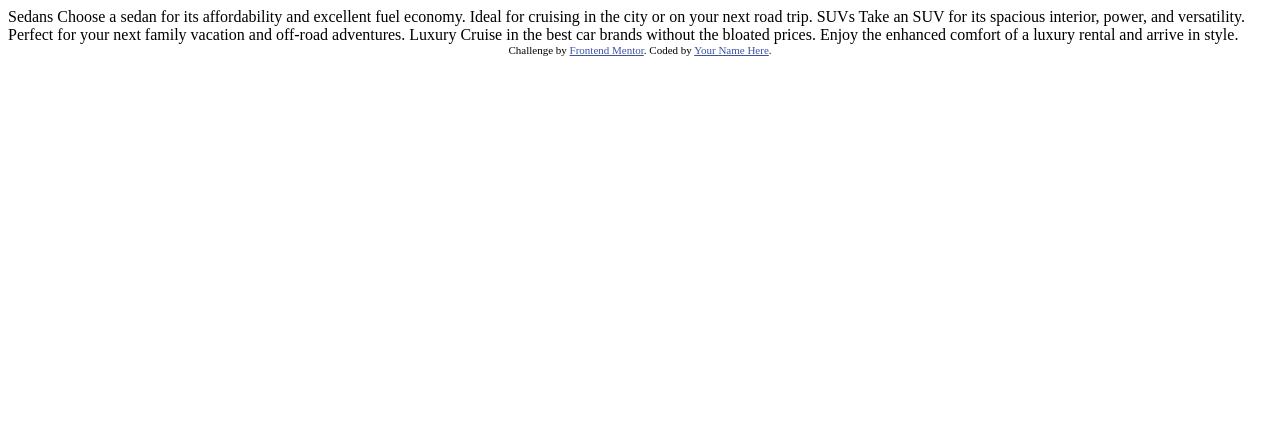
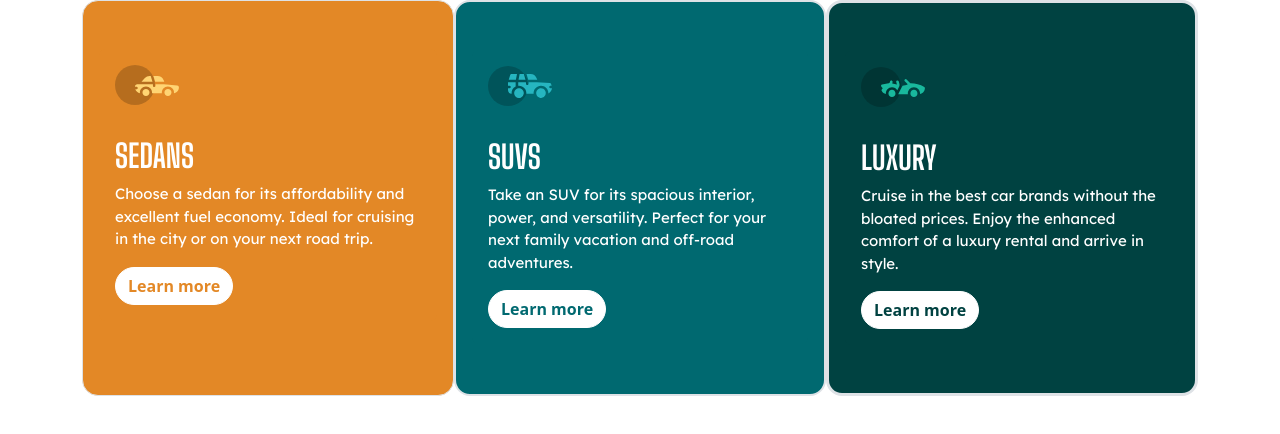
Before and after one commit to damaris-cubos-rosas/3-column-card-challenge, a plain HTML site: page index.html in a window 1280 px wide. Drawn offline with nearby package versions, Linux system fonts and the light colour scheme.

Commit message:
feat:Add structure and initial styles

```diff
--- /dev/null
+++ b/css/style.scss
@@ -0,0 +1,57 @@
+.card-title{
+    font-family: 'Big Shoulders Display', cursive;
+}
+
+.card-text{
+    font-family: 'Lexend Deca', sans-serif;
+    font-size: 15px;
+}
+
+.bg-card-1 {
+    background-color: hsl(31, 77%, 52%);
+}
+
+.border-1{
+    border: 1px solid hsl(31, 77%, 52%);
+    border-radius: 1rem;
+}
+
+.bg-card-2 {
+    background-color: hsl(184, 100%, 22%);
+}
+
+.border-2{
+    border: 1px solid hsl(184, 100%, 22%);
+    border-radius: 1rem;
+}
+
+.bg-card-3 {
+    background-color: hsl(179, 100%, 13%);
+}
+
+.border-3{
+    border: 1px solid hsl(179, 100%, 13%);
+    border-radius: 1rem;
+}
+
+.card-1 {
+    color: hsl(31, 77%, 52%);
+    align-self: baseline;
+}
+
+.card-2 {
+    color: hsl(184, 100%, 22%);
+    align-self: baseline;
+}
+
+.card-3 {
+    color: hsl(179, 100%, 13%);
+    align-self: baseline;
+}
+
+@media  screen and (max-width:576px) {
+    .col-12 {
+        width: 75%;
+        margin: 0 auto;
+    }
+}
--- a/index.html
+++ b/index.html
@@ -1,36 +1,71 @@
 <!DOCTYPE html>
 <html lang="en">
+
 <head>
   <meta charset="UTF-8">
-  <meta name="viewport" content="width=device-width, initial-scale=1.0"> <!-- displays site properly based on user's device -->
+  <meta name="viewport" content="width=device-width, initial-scale=1.0">
+  <link rel="icon" type="image/png" sizes="32x32" href="./images/favicon-32x32.png">
+  <link href="https://cdn.jsdelivr.net/npm/bootstrap@5.3.0-alpha1/dist/css/bootstrap.min.css" rel="stylesheet"
+    integrity="sha384-GLhlTQ8iRABdZLl6O3oVMWSktQOp6b7In1Zl3/Jr59b6EGGoI1aFkw7cmDA6j6gD" crossorigin="anonymous">
+  <link rel="preconnect" href="https://fonts.googleapis.com">
+  <link rel="preconnect" href="https://fonts.gstatic.com" crossorigin>
+  <link href="https://fonts.googleapis.com/css2?family=Big+Shoulders+Display:wght@700&family=Lexend+Deca&display=swap"
+    rel="stylesheet">
+  <title>Bootstrap 3 column card challenge</title>
+  <link rel="stylesheet" href="css/style.css">
 
-  <link rel="icon" type="image/png" sizes="32x32" href="./images/favicon-32x32.png">
+</head>
 
-  <title>Frontend Mentor | 3-column preview card component</title>
+<body>
+  <div class="container">
+    <div class="row g-0">
+      <div class="col-12 col-lg-4 bg-card-1 border border-1 px-3 py-5">
+        <div class="card bg-card-1 border-0">
+          <img class="m-3" src="images/icon-sedans.svg" alt="sedans-icon" style="max-width: 4rem;">
+          <div class="card-body">
+            <h2 class="card-title text-white text-uppercase">Sedans</h2>
+            <p class="card-text text-white">Choose a sedan for its affordability and excellent fuel economy. Ideal for
+              cruising in the city
+              or on your next road trip.</p>
+            <a href="#" class="btn bg-white border border-white rounded-pill fw-semibold card-1">Learn more</a>
+          </div>
+        </div>
+      </div>
+      <div class="col-12 col-lg-4 bg-card-2 border border-2 px-3 py-5">
+        <div class="card bg-card-2 border-0">
+          <img class="m-3" src="images/icon-suvs.svg" alt="suvs-icon" style="max-width: 4rem;">
+          <div class="card-body">
+            <h2 class="card-title text-white text-uppercase">SUVs</h2>
+            <p class="card-text text-white">Take an SUV for its spacious interior, power, and versatility. Perfect
+              for
+              your next family vacation
+              and off-road adventures.</p>
+            <a href="#" class="btn bg-white border border-white rounded-pill fw-semibold card-2">Learn more</a>
+          </div>
+        </div>
+      </div>
+      <div class="col-12 col-lg-4 bg-card-3 border border-3 px-3 py-5">
+        <div class="card bg-card-3 border-0">
+          <img class="m-3" src="images/icon-luxury.svg" alt="luxury-icon" style="max-width: 4rem;">
+          <div class="card-body">
+            <h2 class="card-title text-white text-uppercase"> Luxury</h2>
+            <p class="card-text text-white">Cruise in the best car brands without the bloated prices. Enjoy the
+              enhanced
+              comfort of a luxury
+              rental and arrive in style.</p>
+            <a href="#" class="btn bg-white border border-white rounded-pill fw-semibold card-3">Learn more</a>
+          </div>
+        </div>
+      </div>
+    </div>
+  </div>
+  </div>
 
-  <!-- Feel free to remove these styles or customise in your own stylesheet 👍 -->
-  <style>
-    .attribution { font-size: 11px; text-align: center; }
-    .attribution a { color: hsl(228, 45%, 44%); }
-  </style>
-</head>
-<body>
 
-  Sedans
-  Choose a sedan for its affordability and excellent fuel economy. Ideal for cruising in the city
-  or on your next road trip.
+  <script src="https://cdn.jsdelivr.net/npm/bootstrap@5.3.0-alpha1/dist/js/bootstrap.bundle.min.js"
+    integrity="sha384-w76AqPfDkMBDXo30jS1Sgez6pr3x5MlQ1ZAGC+nuZB+EYdgRZgiwxhTBTkF7CXvN"
+    crossorigin="anonymous"></script>
 
-  SUVs
-  Take an SUV for its spacious interior, power, and versatility. Perfect for your next family vacation
-  and off-road adventures.
+</body>
 
-  Luxury
-  Cruise in the best car brands without the bloated prices. Enjoy the enhanced comfort of a luxury
-  rental and arrive in style.
-
-  <div class="attribution">
-    Challenge by <a href="https://www.frontendmentor.io?ref=challenge" target="_blank">Frontend Mentor</a>.
-    Coded by <a href="#">Your Name Here</a>.
-  </div>
-</body>
 </html>
```
Also changed, not shown: css/style.css (added), images/favicon-32x32.png (added), images/icon-luxury.svg (added), images/icon-sedans.svg (added), images/icon-suvs.svg (added), 1 other file.
